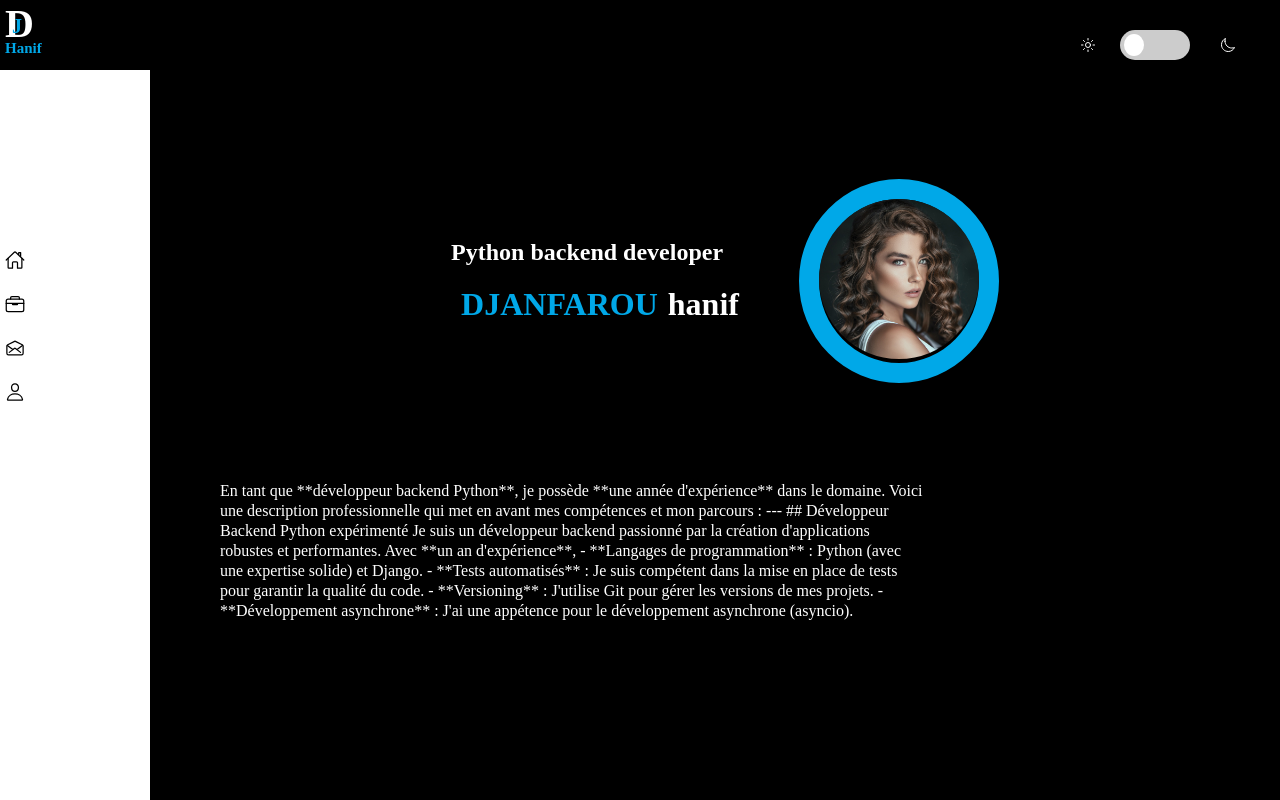
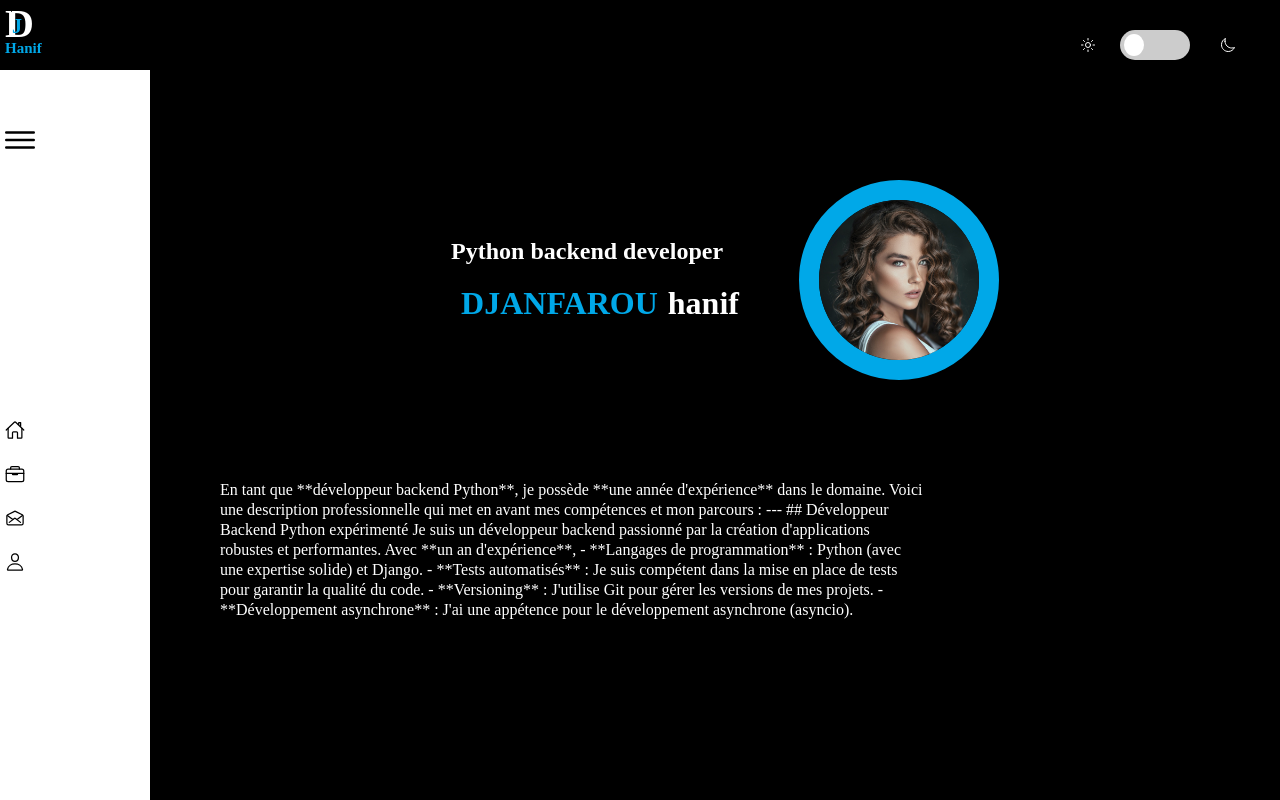
Before and after one commit to Djanfarouhanif/portfolio, a Python web app: template templates/about.html in a window 1280 px wide. Run offline with Jinja, Linux system fonts and the light colour scheme; the template is opened without the code that fills it, so the values that code supplies are empty.

Commit message:
correction du navbar

```diff
--- a/static/css/styles.css
+++ b/static/css/styles.css
@@ -78,6 +78,10 @@ a:hover{
     transition: all 0.9s;
     background: var(--button-color);
 }
+.menu{
+    margin: 100px auto;
+    font-size: 40px;
+}
 /*============Fin==================*/
 
 /*--------------Partie body -------------------*/
@@ -106,6 +110,7 @@ a:hover{
 }
 .profile-image div{
     width: 200px;
+    height: 200px;
     border-radius: 50%;
     border: 20px solid var(--button-color);
     padding: 0px;
@@ -262,6 +267,7 @@ input:checked + .btn::before{
     }
         .profile-image div{
         width: 120px;
+        height: 120px;
         border-radius: 50%;
 
         padding: 0px;
--- a/templates/about.html
+++ b/templates/about.html
@@ -27,6 +27,10 @@
 
     <div class="container">
         <div class="navBar">
+            <ion-icon name="close-outline"></ion-icon>
+            <div class="menu">
+                <ion-icon name="menu-outline"></ion-icon>
+            </div>
 
             <nav>
                 <ul>
```
